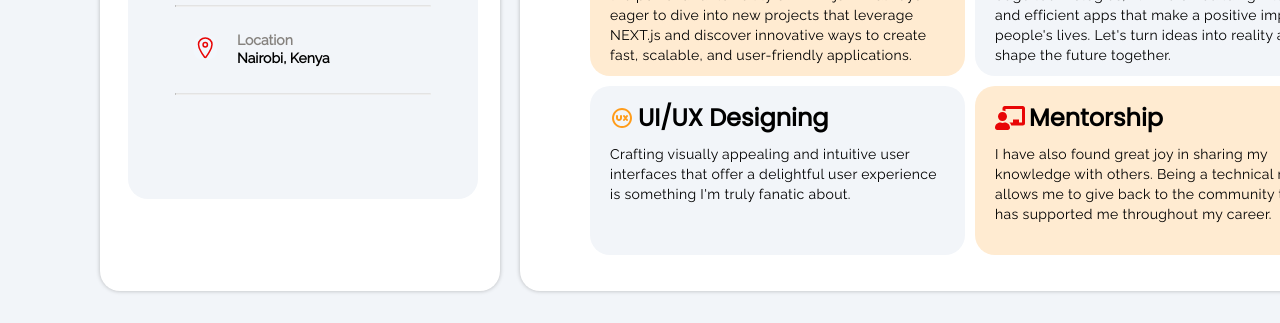
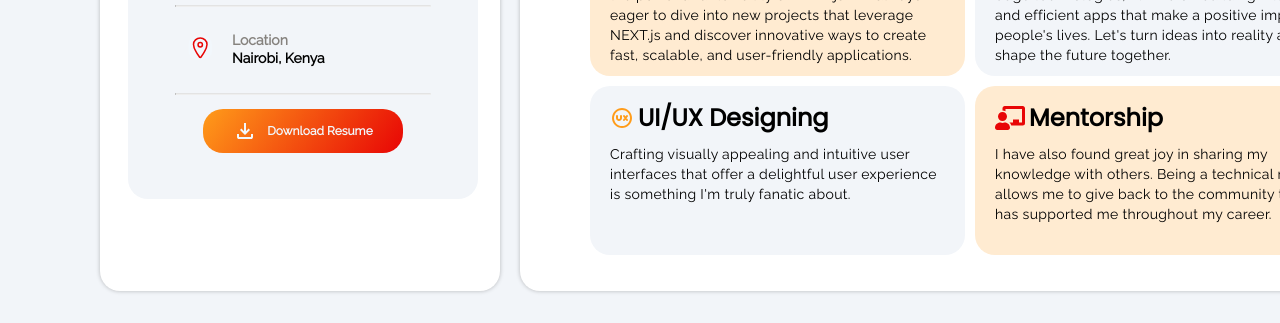
Before and after one commit to ChristianAfreh/PortfolioWebsiteSample, a plain HTML site: page index.html in a window 1280 px wide. Shown: the part 712-1035 px from the top of the page. Drawn offline with Linux system fonts and the light colour scheme.

Commit message:
added download resume button

```diff
--- a/index.html
+++ b/index.html
@@ -171,8 +171,6 @@
                                         stroke="#E80505" stroke-width="1.5" stroke-linecap="round"
                                         stroke-linejoin="round" />
                                 </svg>
-
-
                             </div>
                             <div class="contact-detail">
                                 <span class="contact-detail__label">Location</span>
@@ -180,7 +178,12 @@
                             </div>
                         </div>
                         <hr class="bottom-line">
-
+                        <button class="download-button">
+                            <svg xmlns="http://www.w3.org/2000/svg" width="24" height="24" viewBox="0 0 24 24" fill="none">
+                                <path d="M12 16L7 11L8.4 9.55L11 12.15V4H13V12.15L15.6 9.55L17 11L12 16ZM6 20C5.45 20 4.979 19.804 4.587 19.412C4.195 19.02 3.99934 18.5493 4 18V15H6V18H18V15H20V18C20 18.55 19.804 19.021 19.412 19.413C19.02 19.805 18.5493 20.0007 18 20H6Z" fill="#F2F7FC"/>
+                              </svg>
+                            <span class="download-text">Download Resume</span>
+                        </button>
                     </div>
 
                 </div>
--- a/styles.css
+++ b/styles.css
@@ -215,7 +215,7 @@
 .contacts {
   width: 350px;
   height: 380px;
-  text-align: left;
+  text-align: center;
   flex-shrink: 0;
   border-radius: 20px;
   background: #F2F5F9;
@@ -225,8 +225,9 @@
 .contacts .contact {
   display: flex;
   gap: 20px;
+  text-align: left;
   align-items: center;
-  padding: 12px 0px 12px 60px;
+  padding: 12px 0px 12px 55px;
 }
 
 .contacts .bottom-line {
@@ -262,6 +263,26 @@
   line-height: 20px;
 }
 
+.download-button {
+  display: inline-flex;
+  padding: 10px 30px;
+  justify-content: center;
+  align-items: center;
+  gap: 10px;
+  border: none;
+  border-radius: 20px;
+  margin-top: 6px;
+  background: linear-gradient(127deg, #FF9C1A 0%, #E80505 100%);
+}
+
+.download-button .download-text {
+  color: #F2F7FC;
+  font-family: Raleway;
+  font-size: 12px;
+  font-style: normal;
+  font-weight: 600;
+  line-height: 20px; /* 166.667% */
+}
 
 .about-me-box {
   display: inline-flex;
```
